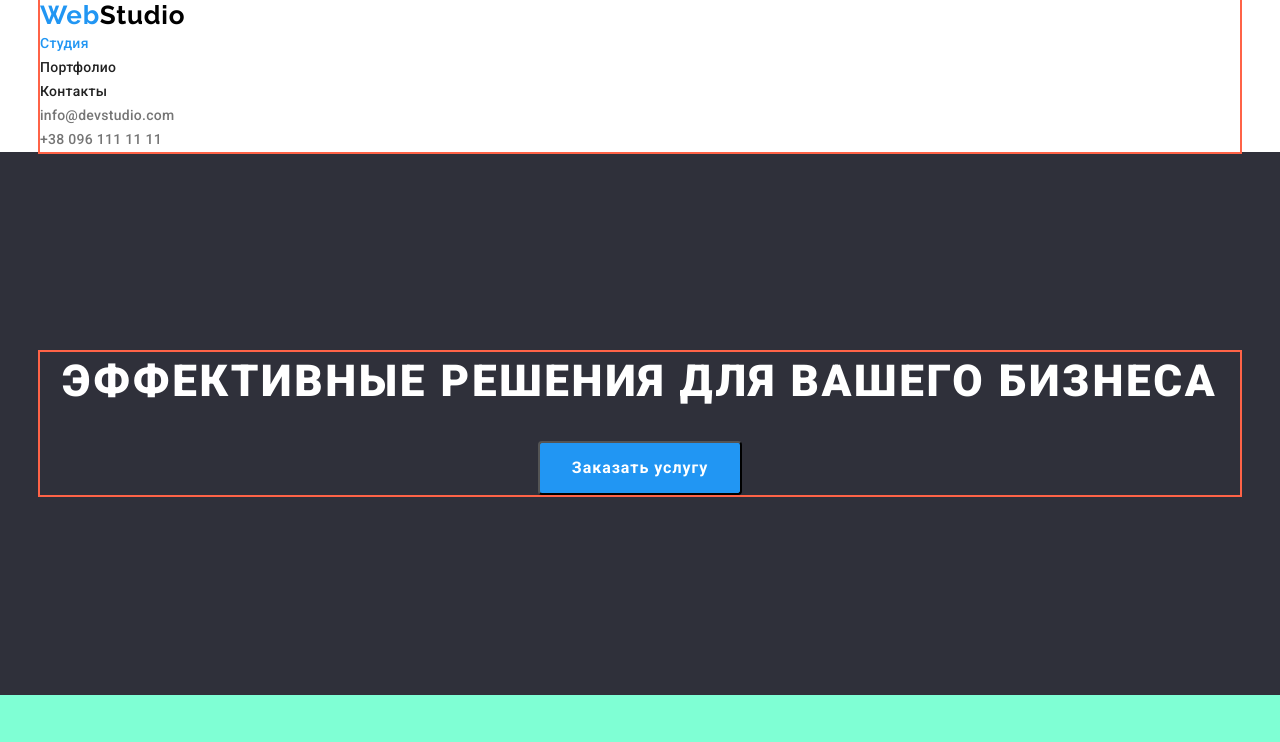
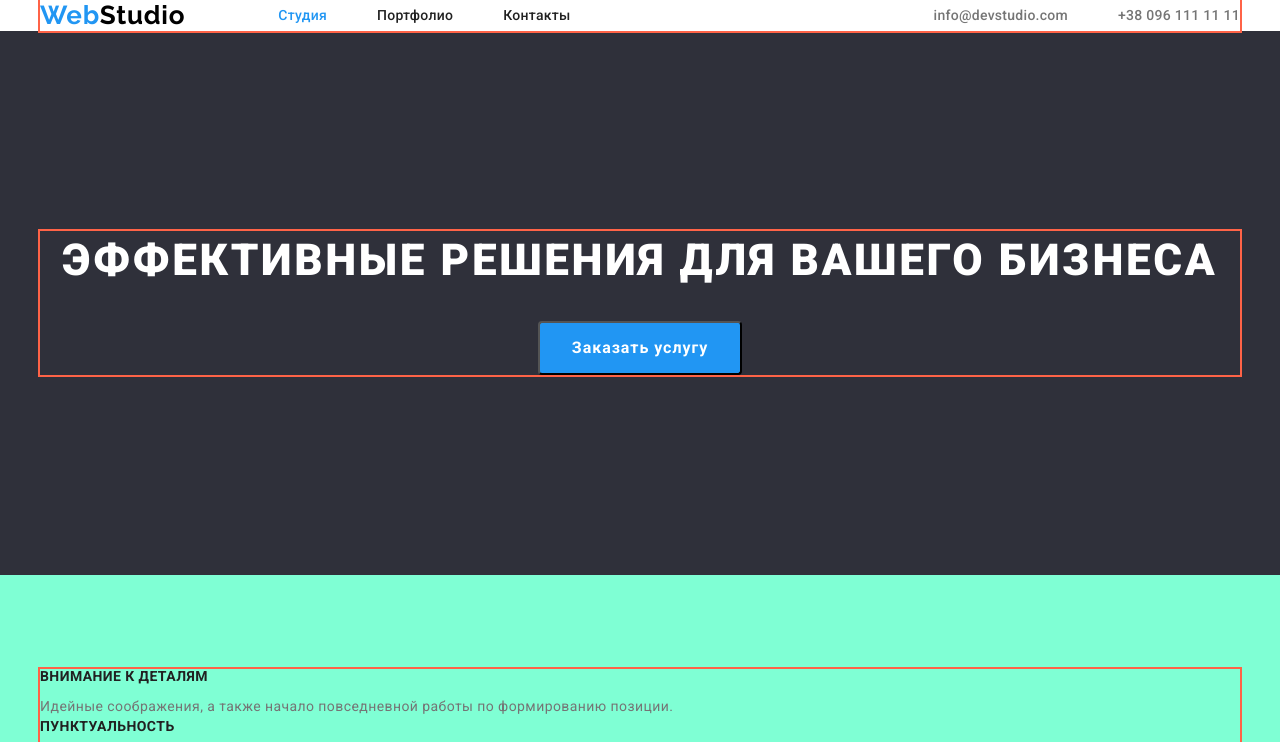
Before and after one commit to OlesiaLykhovyd/goit-markup-hw-03, a plain HTML site: page index.html in a window 1280 px wide. Shown: the top 742 px of the page. Drawn offline with nearby package versions, Linux system fonts and the light colour scheme.

Commit message:
flex header

```diff
--- a/css/styles.css
+++ b/css/styles.css
@@ -69,6 +69,8 @@ body {
 
 /* Logo */
 .logo {
+  margin-right: 93px;
+
   color: var(--accent-color);
 
   font-family: Raleway, sans-serif;
@@ -87,6 +89,19 @@ body {
 }
 
 /* Navigation */
+.main-nav {
+  display: flex;
+  align-items: center;
+}
+
+.nav {
+  display: flex;
+}
+
+.nav-item:not(:last-child) {
+  margin-right: 50px;
+}
+
 .nav-link {
   color: var(--title-text-color);
 
@@ -105,6 +120,15 @@ body {
 }
 
 /* Contacts */
+
+.contacts {
+  display: flex;
+  margin-left: auto;
+}
+
+.contacts-list:not(:last-child) {
+  margin-right: 50px;
+}
 
 .contacts-item {
   color: var(--primary-text-color);
--- a/index.html
+++ b/index.html
@@ -19,9 +19,9 @@
 <body>
     <!-- Header -->
     <header class="header">
-        <div class="container">
+        <div class="container main-nav">
+            <a href="./index.html" lang="en" class="logo">Web<span class="header-logo">Studio</span></a>
             <nav>
-                <a href="./index.html" lang="en" class="logo">Web<span class="header-logo">Studio</span></a>
                 <ul class="nav list">
                     <li class="nav-item">
                         <a href="./index.html" class="nav-link current">Студия</a>
@@ -34,9 +34,9 @@
                     </li>
                 </ul>
             </nav>
-            <ul class="contacts list">
-                <li><a href="mailto:info@devstudio.com" class="contacts-item">info@devstudio.com</a></li>
-                <li><a href="tell:+380961111111" class="contacts-item">+38 096 111 11 11</a></li>
+            <ul class="contacts">
+                <li class="contacts-list"><a href="mailto:info@devstudio.com" class="contacts-item">info@devstudio.com</a></li>
+                <li class="contacts-list"><a href="tell:+380961111111" class="contacts-item">+38 096 111 11 11</a></li>
             </ul>
         </div>
     </header>
```
